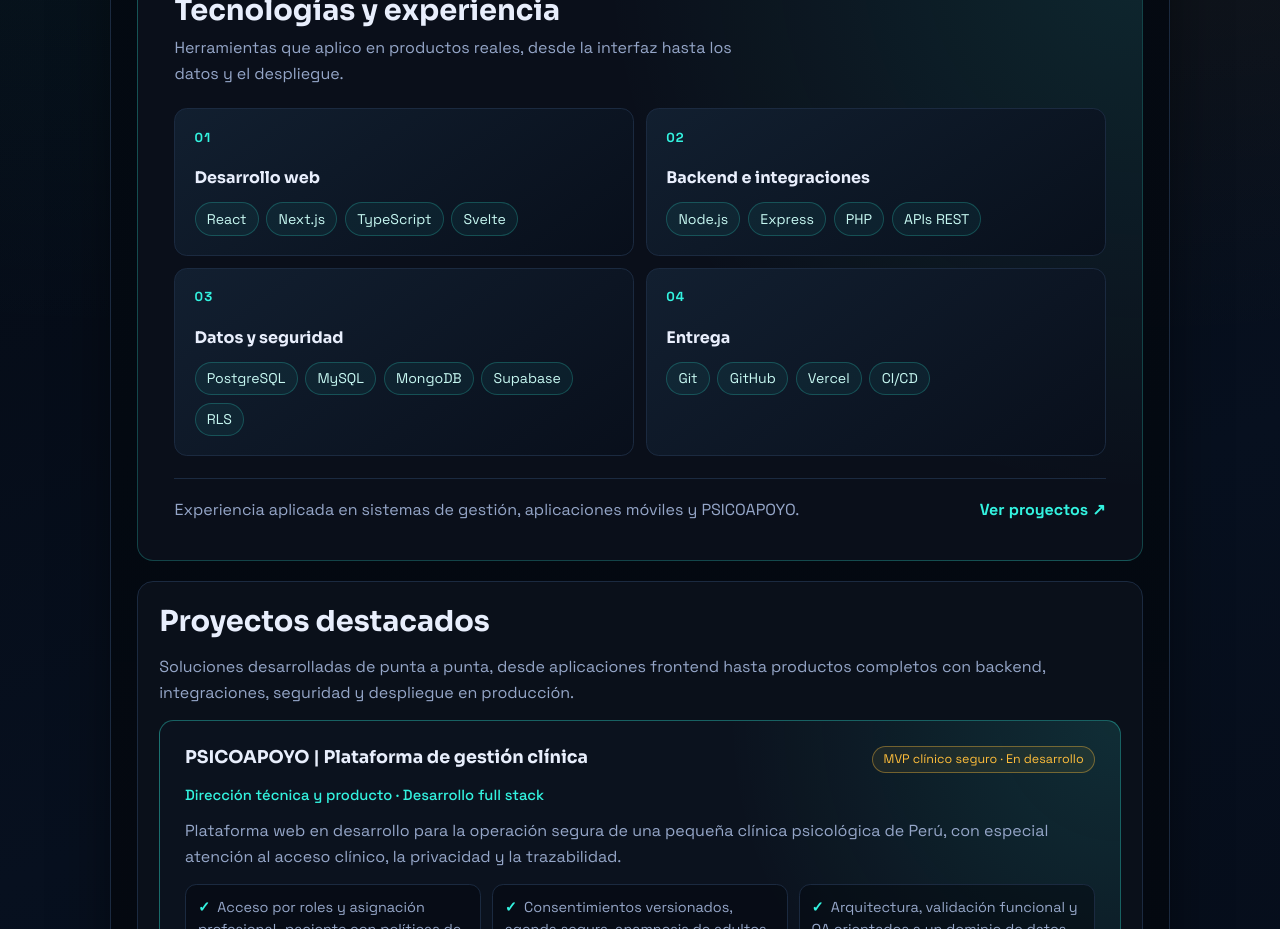
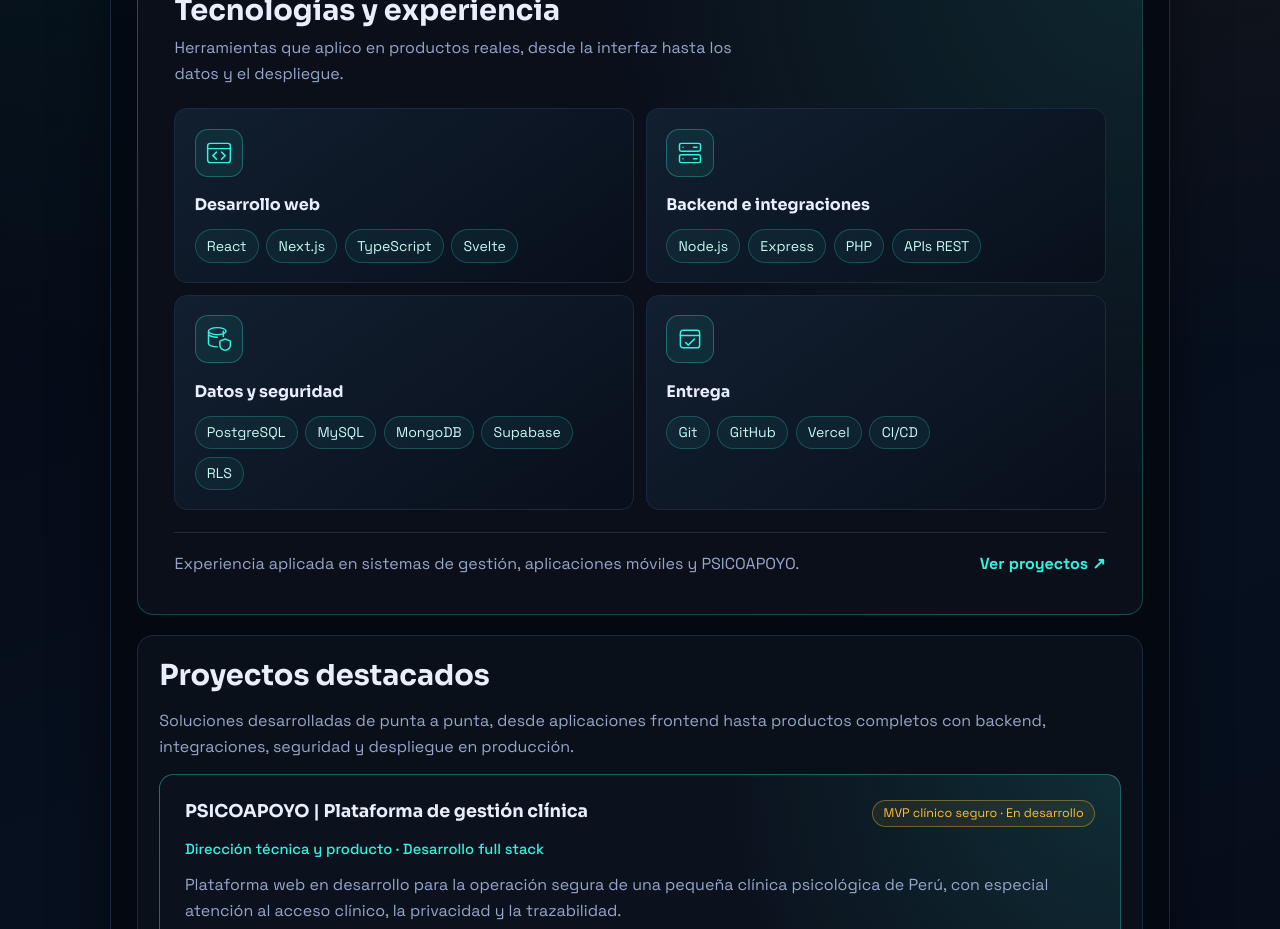
Before and after one commit to kasenawe/kasenawe-portfolio, a React (Vite) app: page / in a window 1280 px wide. Shown: the part 980-1909 px from the top of the page. Built offline with nearby package versions, Linux system fonts and the light colour scheme.

Commit message:
fix: use category icons in portfolio skills

```diff
--- a/src/components/SkillsSection.tsx
+++ b/src/components/SkillsSection.tsx
@@ -1,6 +1,31 @@
 import type { Copy } from "../types/portfolio";
 
 type Props = { skills: Copy["skills"] };
+
+function SkillIcon({ index }: { index: number }) {
+  const shared = {
+    width: 28,
+    height: 28,
+    viewBox: "0 0 32 32",
+    fill: "none",
+    stroke: "currentColor",
+    strokeWidth: 1.7,
+    strokeLinecap: "round" as const,
+    strokeLinejoin: "round" as const,
+    "aria-hidden": true as const,
+  };
+
+  switch (index) {
+    case 0:
+      return <svg {...shared}><rect x="3" y="5" width="26" height="22" rx="3" /><path d="M3 11h26M13 15l-4 4 4 4m6-8 4 4-4 4" /></svg>;
+    case 1:
+      return <svg {...shared}><rect x="4" y="5" width="24" height="9" rx="2" /><rect x="4" y="18" width="24" height="9" rx="2" /><path d="M8 9.5h.01M8 22.5h.01M20 9.5h4M20 22.5h4" /></svg>;
+    case 2:
+      return <svg {...shared}><ellipse cx="14" cy="7" rx="10" ry="4" /><path d="M4 7v14c0 2.2 4.5 4 10 4m0-11c-5.5 0-10-1.8-10-4m17-3v6" /><path d="M23 16l6 2.5V23c0 3-2.4 5-6 6-3.6-1-6-3-6-6v-4.5l6-2.5Z" /></svg>;
+    default:
+      return <svg {...shared}><path d="M8 6h16a3 3 0 0 1 3 3v14a3 3 0 0 1-3 3H8a3 3 0 0 1-3-3V9a3 3 0 0 1 3-3Z" /><path d="M5 12h22m-16 8 3 3 7-7" /></svg>;
+  }
+}
 
 export function SkillsSection({ skills }: Props) {
   return (
@@ -15,7 +40,7 @@
       <div className="skills-grid">
         {skills.groups.map((group, index) => (
           <div className="skill-card" key={group.title}>
-            <span className="skill-index" aria-hidden="true">0{index + 1}</span>
+            <span className="skill-icon"><SkillIcon index={index} /></span>
             <h3>{group.title}</h3>
             <ul className="skill-list">
               {group.items.map((item) => <li key={item}>{item}</li>)}
--- a/src/index.css
+++ b/src/index.css
@@ -286,13 +286,16 @@
   border-color: rgba(51, 243, 224, 0.48);
 }
 
-.skill-index {
-  display: block;
-  margin-bottom: 1.35rem;
+.skill-icon {
+  display: grid;
+  place-items: center;
+  width: 3rem;
+  height: 3rem;
+  margin-bottom: 1.1rem;
   color: var(--cyan);
-  font-size: 0.82rem;
-  font-weight: 700;
-  letter-spacing: 0.08em;
+  border: 1px solid rgba(51, 243, 224, 0.3);
+  border-radius: 0.8rem;
+  background: rgba(51, 243, 224, 0.07);
 }
 
 .skill-card h3 {
@@ -341,7 +344,7 @@
 @media (max-width: 650px) {
   .skills-grid { grid-template-columns: 1fr; }
   .skills-footer { align-items: flex-start; flex-direction: column; }
-  .skill-index { margin-bottom: 0.8rem; }
+  .skill-icon { margin-bottom: 0.8rem; }
 }
 
 @media (prefers-reduced-motion: reduce) {
```
